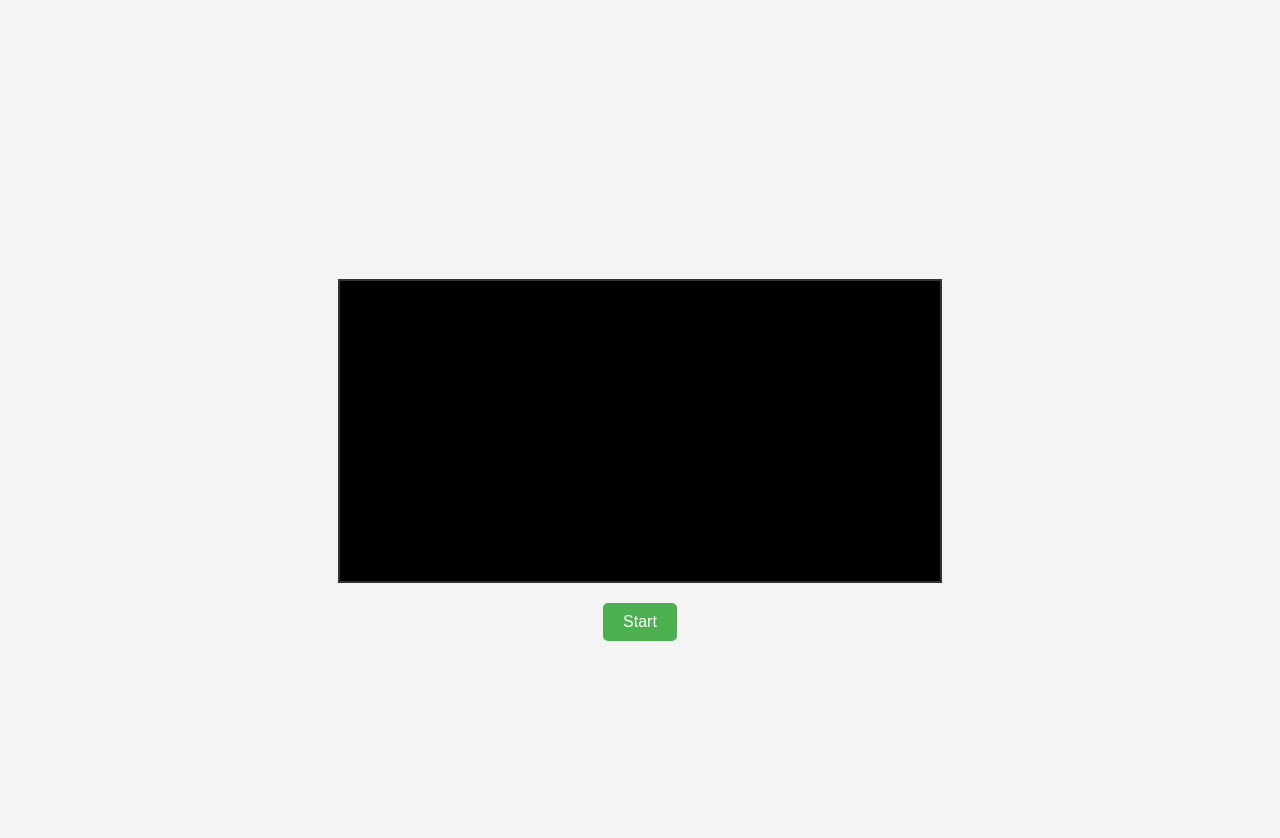
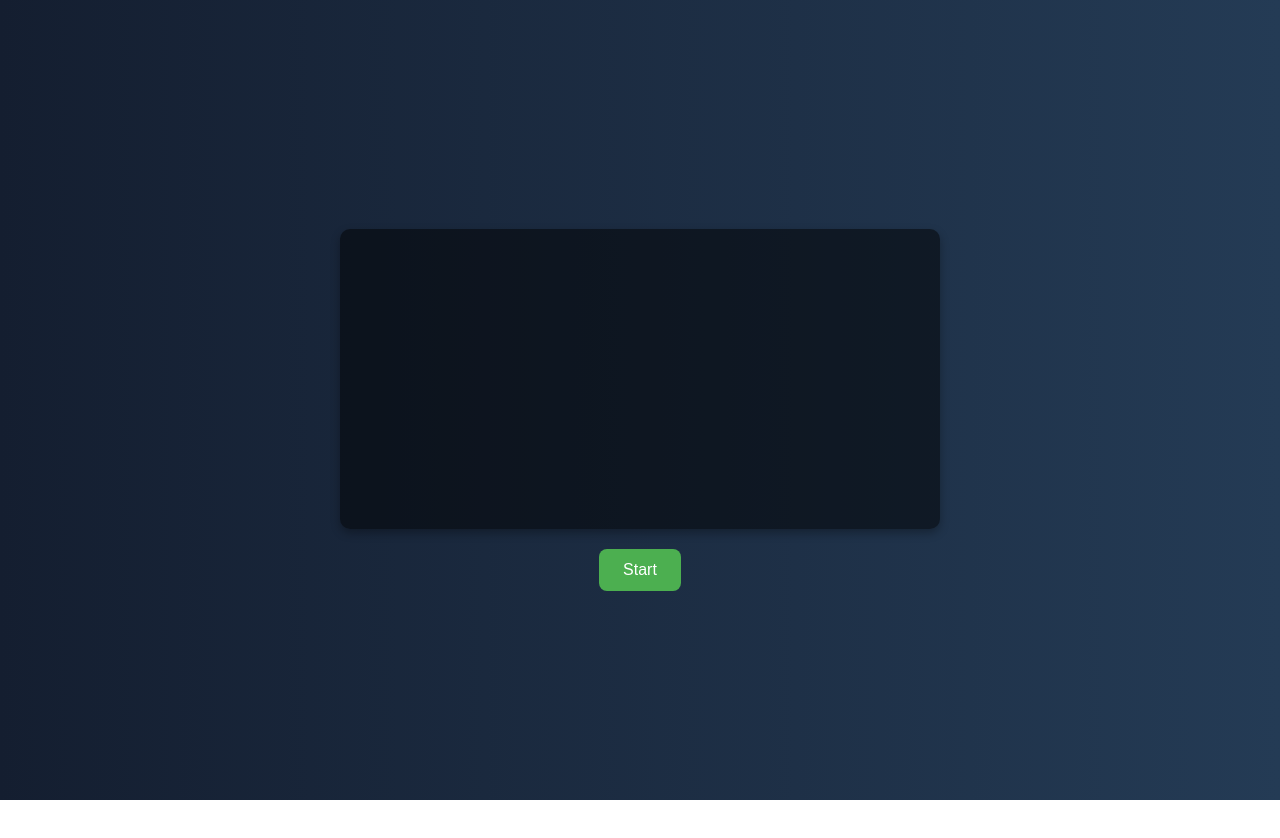
Before and after one commit to usmanziacookie16/AudioSpectrumGraph, a plain HTML site: page index.html in a window 1280 px wide. After the commit the page ends 800 px from the top, so only its background shows below. Drawn offline with Linux system fonts and the light colour scheme.

Commit message:
Update index.html

```diff
--- a/index.html
+++ b/index.html
@@ -8,33 +8,41 @@
         body {
             font-family: Arial, sans-serif;
             text-align: center;
-            margin: 50px;
-            background-color: #f4f4f4;
+            margin: 0;
+            height: 100vh;
+            display: flex;
+            justify-content: center;
+            align-items: center;
+            background: linear-gradient(to right, #141E30, #243B55);
+            color: white;
         }
         .container {
             display: flex;
             flex-direction: column;
             align-items: center;
             justify-content: center;
-            height: 100vh;
         }
         canvas {
             margin-top: 20px;
-            border: 2px solid #333;
-            background-color: black;
+            border-radius: 10px;
+            background-color: rgba(0, 0, 0, 0.5);
+            box-shadow: 0 4px 10px rgba(0, 0, 0, 0.3);
         }
         .toggle-btn {
             margin-top: 20px;
-            padding: 10px 20px;
+            padding: 12px 24px;
             font-size: 16px;
             border: none;
             background: #4CAF50;
             color: white;
-            border-radius: 5px;
+            border-radius: 8px;
             cursor: pointer;
-            transition: background 0.3s;
+            transition: background 0.3s, transform 0.2s;
         }
-        .toggle-btn:hover { background: #45a049; }
+        .toggle-btn:hover {
+            background: #45a049;
+            transform: scale(1.05);
+        }
     </style>
 </head>
 <body>
@@ -61,7 +69,7 @@
                 function updateGraph() {
                     analyser.getByteFrequencyData(dataArray);
                     ctx.clearRect(0, 0, canvas.width, canvas.height);
-                    ctx.fillStyle = '#00ff00';
+                    ctx.fillStyle = '#00ffcc';
                     let barWidth = (canvas.width / dataArray.length) * 2.5;
                     let x = 0;
                     for (let i = 0; i < dataArray.length; i++) {
```
